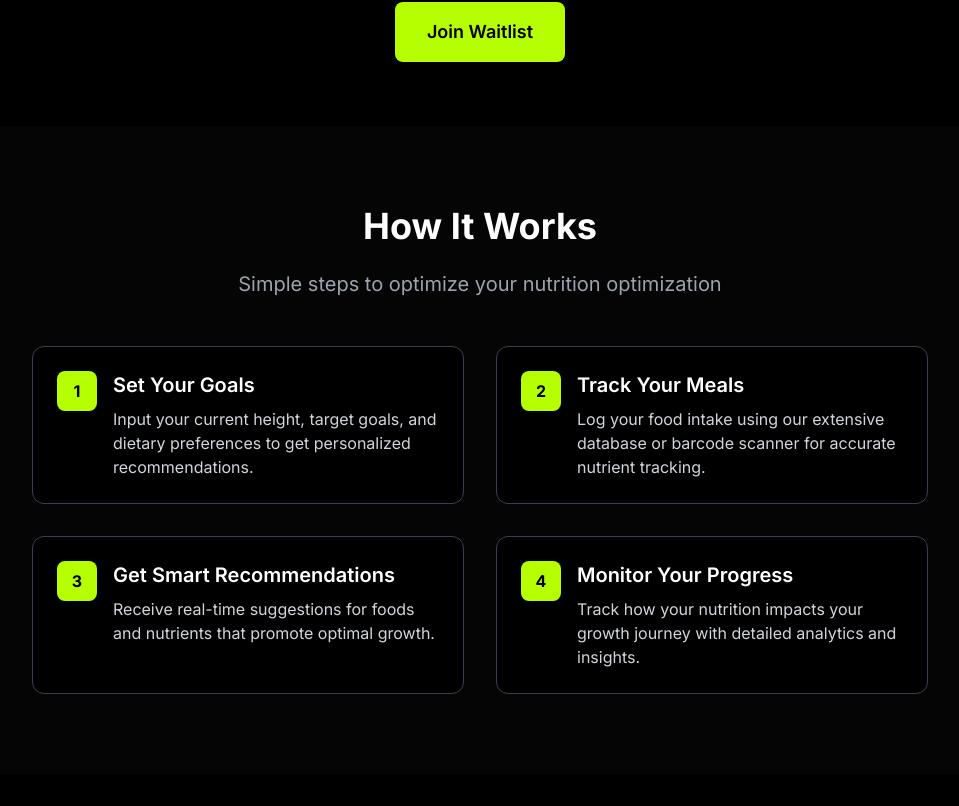
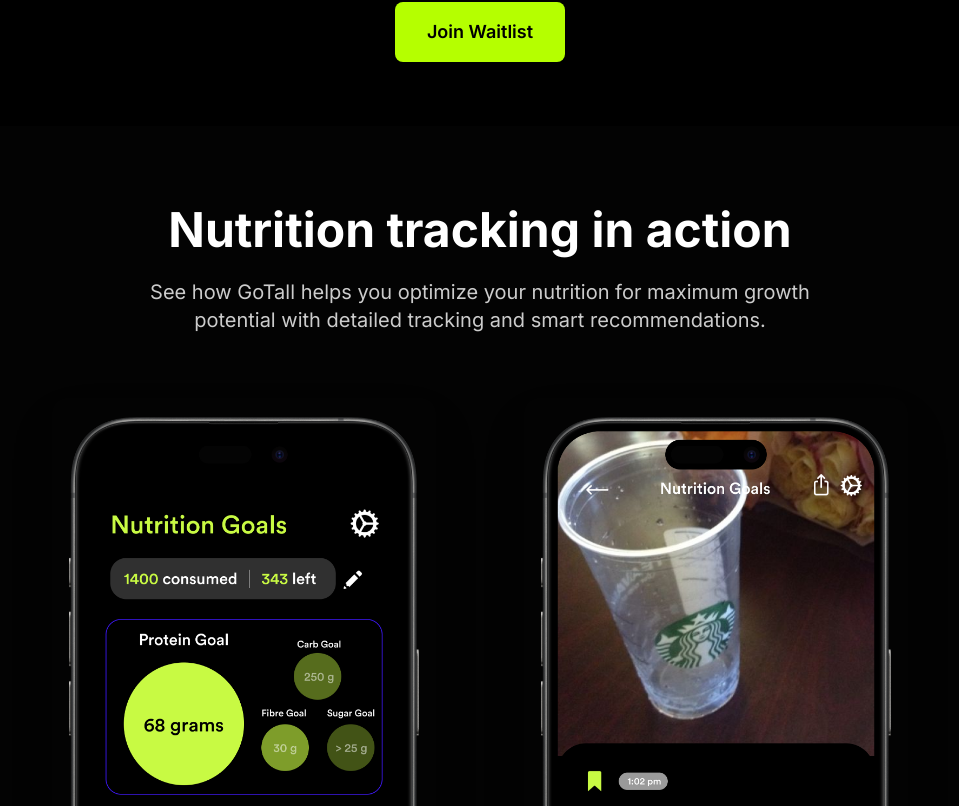
Before and after one commit to dannykonov/GoTall-Landing, a Next.js app: page /nutrition in a window 1280 px wide. Shown: the part 374-1180 px from the top of the page, without its empty margins (160-1119 px from the left). Built offline with nearby package versions, Linux system fonts and the light colour scheme; no server answers.

Commit message:
Add mockups sections to feature pages - nutrition, exercise, and progress pages now display relevant app mockups after join waitlist button

```diff
--- a/src/app/exercise/page.tsx
+++ b/src/app/exercise/page.tsx
@@ -1,6 +1,7 @@
 'use client'
 
 import { useState } from 'react'
+import { motion } from 'framer-motion'
 import FeaturePage from '@/components/FeaturePage'
 import WaitlistModal from '@/components/WaitlistModal'
 
@@ -66,6 +67,68 @@ const whyItMattersPoints = [
 export default function ExercisePage() {
   const [isWaitlistOpen, setIsWaitlistOpen] = useState(false)
 
+  const exerciseMockupsSection = (
+    <section className="py-20 px-4 bg-primary-dark-gray/20">
+      <div className="max-w-7xl mx-auto">
+        <motion.div
+          initial={{ opacity: 0, y: 20 }}
+          whileInView={{ opacity: 1, y: 0 }}
+          viewport={{ once: true }}
+          className="text-center mb-16"
+        >
+          <h2 className="text-3xl md:text-5xl font-circular font-bold text-white mb-6">
+            Exercise plans in action
+          </h2>
+          <p className="text-xl text-primary-gray max-w-2xl mx-auto">
+            See how GoTall guides you through targeted exercises and posture improvements designed to maximize your height potential.
+          </p>
+        </motion.div>
+
+        <div className="grid grid-cols-1 md:grid-cols-2 gap-8 lg:gap-12 max-w-4xl mx-auto">
+          <motion.div
+            initial={{ opacity: 0, y: 30 }}
+            whileInView={{ opacity: 1, y: 0 }}
+            viewport={{ once: true }}
+            transition={{ delay: 0.1 }}
+            className="text-center"
+          >
+            <div className="mb-6 mx-auto max-w-sm">
+              <img
+                src="/GoTall Mockups/excersices.png"
+                alt="GoTall Exercise Plans"
+                className="w-full h-auto rounded-2xl shadow-2xl"
+              />
+            </div>
+            <h3 className="text-2xl font-bold text-white mb-3">Daily Goals</h3>
+            <p className="text-primary-gray">
+              Track your daily exercise goals and maintain consistency with personalized workout plans and progress monitoring.
+            </p>
+          </motion.div>
+
+          <motion.div
+            initial={{ opacity: 0, y: 30 }}
+            whileInView={{ opacity: 1, y: 0 }}
+            viewport={{ once: true }}
+            transition={{ delay: 0.2 }}
+            className="text-center"
+          >
+            <div className="mb-6 mx-auto max-w-sm">
+              <img
+                src="/GoTall Mockups/posture.png"
+                alt="GoTall Posture Improvement"
+                className="w-full h-auto rounded-2xl shadow-2xl"
+              />
+            </div>
+            <h3 className="text-2xl font-bold text-white mb-3">Posture Improvement</h3>
+            <p className="text-primary-gray">
+              Follow guided posture exercises and corrections to instantly improve your height appearance and support long-term spinal health.
+            </p>
+          </motion.div>
+        </div>
+      </div>
+    </section>
+  )
+
   return (
     <>
       <FeaturePage
@@ -84,6 +147,7 @@ export default function ExercisePage() {
         howItWorks={howItWorksSteps}
         whyItMatters={whyItMattersPoints}
         onWaitlistClick={() => setIsWaitlistOpen(true)}
+        additionalContent={exerciseMockupsSection}
       />
       <WaitlistModal
         isOpen={isWaitlistOpen}
--- a/src/app/nutrition/page.tsx
+++ b/src/app/nutrition/page.tsx
@@ -1,6 +1,7 @@
 'use client'
 
 import { useState } from 'react'
+import { motion } from 'framer-motion'
 import FeaturePage from '@/components/FeaturePage'
 import WaitlistModal from '@/components/WaitlistModal'
 
@@ -66,6 +67,68 @@ const whyItMattersPoints = [
 export default function NutritionPage() {
   const [isWaitlistOpen, setIsWaitlistOpen] = useState(false)
 
+  const nutritionMockupsSection = (
+    <section className="py-20 px-4 bg-primary-dark-gray/20">
+      <div className="max-w-7xl mx-auto">
+        <motion.div
+          initial={{ opacity: 0, y: 20 }}
+          whileInView={{ opacity: 1, y: 0 }}
+          viewport={{ once: true }}
+          className="text-center mb-16"
+        >
+          <h2 className="text-3xl md:text-5xl font-circular font-bold text-white mb-6">
+            Nutrition tracking in action
+          </h2>
+          <p className="text-xl text-primary-gray max-w-2xl mx-auto">
+            See how GoTall helps you optimize your nutrition for maximum growth potential with detailed tracking and smart recommendations.
+          </p>
+        </motion.div>
+
+        <div className="grid grid-cols-1 md:grid-cols-2 gap-8 lg:gap-12 max-w-4xl mx-auto">
+          <motion.div
+            initial={{ opacity: 0, y: 30 }}
+            whileInView={{ opacity: 1, y: 0 }}
+            viewport={{ once: true }}
+            transition={{ delay: 0.1 }}
+            className="text-center"
+          >
+            <div className="mb-6 mx-auto max-w-sm">
+              <img
+                src="/GoTall Mockups/nutrition.png"
+                alt="GoTall Nutrition Goals"
+                className="w-full h-auto rounded-2xl shadow-2xl"
+              />
+            </div>
+            <h3 className="text-2xl font-bold text-white mb-3">Nutrition Goals</h3>
+            <p className="text-primary-gray">
+              Track your daily macros and micronutrients with detailed breakdowns and progress towards your optimal growth nutrition goals.
+            </p>
+          </motion.div>
+
+          <motion.div
+            initial={{ opacity: 0, y: 30 }}
+            whileInView={{ opacity: 1, y: 0 }}
+            viewport={{ once: true }}
+            transition={{ delay: 0.2 }}
+            className="text-center"
+          >
+            <div className="mb-6 mx-auto max-w-sm">
+              <img
+                src="/GoTall Mockups/coffee.png"
+                alt="GoTall Smart Recommendations"
+                className="w-full h-auto rounded-2xl shadow-2xl"
+              />
+            </div>
+            <h3 className="text-2xl font-bold text-white mb-3">Smart Recommendations</h3>
+            <p className="text-primary-gray">
+              Get personalized food suggestions and meal recommendations based on your current intake and growth optimization needs.
+            </p>
+          </motion.div>
+        </div>
+      </div>
+    </section>
+  )
+
   return (
     <>
       <FeaturePage
@@ -84,7 +147,9 @@ export default function NutritionPage() {
         howItWorks={howItWorksSteps}
         whyItMatters={whyItMattersPoints}
         onWaitlistClick={() => setIsWaitlistOpen(true)}
+        additionalContent={nutritionMockupsSection}
       />
+
       <WaitlistModal
         isOpen={isWaitlistOpen}
         onClose={() => setIsWaitlistOpen(false)}
--- a/src/app/progress/page.tsx
+++ b/src/app/progress/page.tsx
@@ -1,6 +1,7 @@
 'use client'
 
 import { useState } from 'react'
+import { motion } from 'framer-motion'
 import FeaturePage from '@/components/FeaturePage'
 import WaitlistModal from '@/components/WaitlistModal'
 
@@ -66,6 +67,48 @@ const whyItMattersPoints = [
 export default function ProgressPage() {
   const [isWaitlistOpen, setIsWaitlistOpen] = useState(false)
 
+  const progressMockupsSection = (
+    <section className="py-20 px-4 bg-primary-dark-gray/20">
+      <div className="max-w-7xl mx-auto">
+        <motion.div
+          initial={{ opacity: 0, y: 20 }}
+          whileInView={{ opacity: 1, y: 0 }}
+          viewport={{ once: true }}
+          className="text-center mb-16"
+        >
+          <h2 className="text-3xl md:text-5xl font-circular font-bold text-white mb-6">
+            Progress tracking in action
+          </h2>
+          <p className="text-xl text-primary-gray max-w-2xl mx-auto">
+            See how GoTall helps you visualize your growth journey with comprehensive tracking and AI-powered insights.
+          </p>
+        </motion.div>
+
+        <div className="flex justify-center">
+          <motion.div
+            initial={{ opacity: 0, y: 30 }}
+            whileInView={{ opacity: 1, y: 0 }}
+            viewport={{ once: true }}
+            transition={{ delay: 0.1 }}
+            className="text-center max-w-md"
+          >
+            <div className="mb-6 mx-auto max-w-sm">
+              <img
+                src="/GoTall Mockups/homescreen.png"
+                alt="GoTall Progress Dashboard"
+                className="w-full h-auto rounded-2xl shadow-2xl"
+              />
+            </div>
+            <h3 className="text-2xl font-bold text-white mb-3">Growth Dashboard</h3>
+            <p className="text-primary-gray">
+              Monitor your height progress with detailed analytics, growth projections, and personalized insights all in one comprehensive dashboard.
+            </p>
+          </motion.div>
+        </div>
+      </div>
+    </section>
+  )
+
   return (
     <>
       <FeaturePage
@@ -84,6 +127,7 @@ export default function ProgressPage() {
         howItWorks={howItWorksSteps}
         whyItMatters={whyItMattersPoints}
         onWaitlistClick={() => setIsWaitlistOpen(true)}
+        additionalContent={progressMockupsSection}
       />
       <WaitlistModal
         isOpen={isWaitlistOpen}
--- a/src/components/FeaturePage.tsx
+++ b/src/components/FeaturePage.tsx
@@ -1,5 +1,6 @@
 'use client'
 
+import React from 'react'
 import { motion } from 'framer-motion'
 import Navigation from '@/components/Navigation'
 
@@ -29,6 +30,7 @@ interface FeaturePageProps {
   howItWorks: HowItWorksStep[]
   whyItMatters: WhyItMattersPoint[]
   onWaitlistClick: () => void
+  additionalContent?: React.ReactNode
 }
 
 export default function FeaturePage({
@@ -39,7 +41,8 @@ export default function FeaturePage({
   reviews,
   howItWorks,
   whyItMatters,
-  onWaitlistClick
+  onWaitlistClick,
+  additionalContent
 }: FeaturePageProps) {
   return (
     <div className="min-h-screen bg-black text-white">
@@ -65,6 +68,9 @@ export default function FeaturePage({
           </button>
         </div>
       </motion.section>
+
+      {/* Additional Content (e.g., Mockups) */}
+      {additionalContent}
 
       {/* How It Works Section */}
       <motion.section
```
